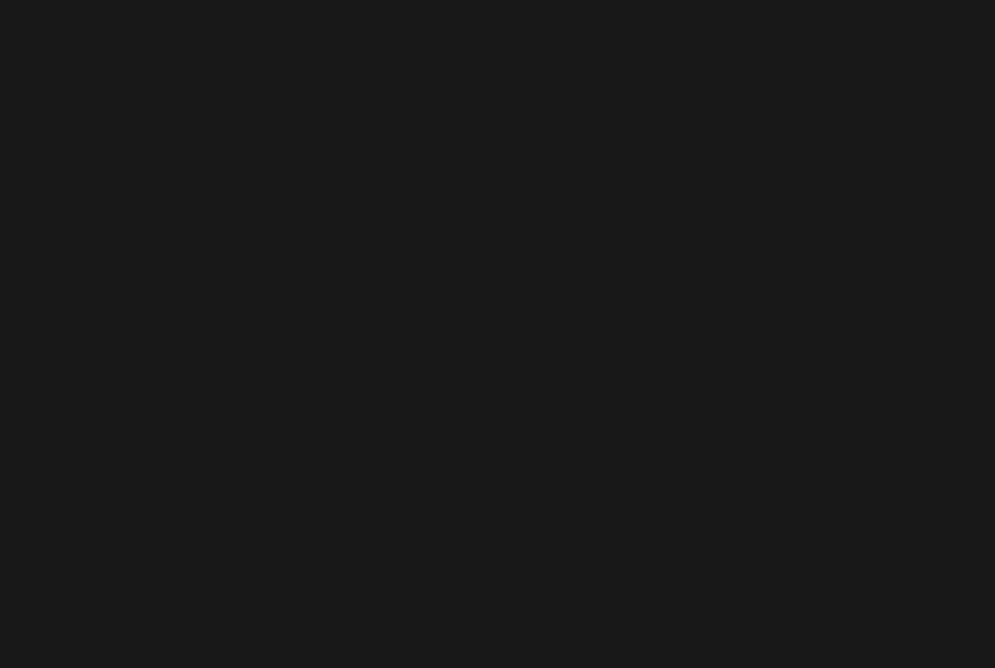
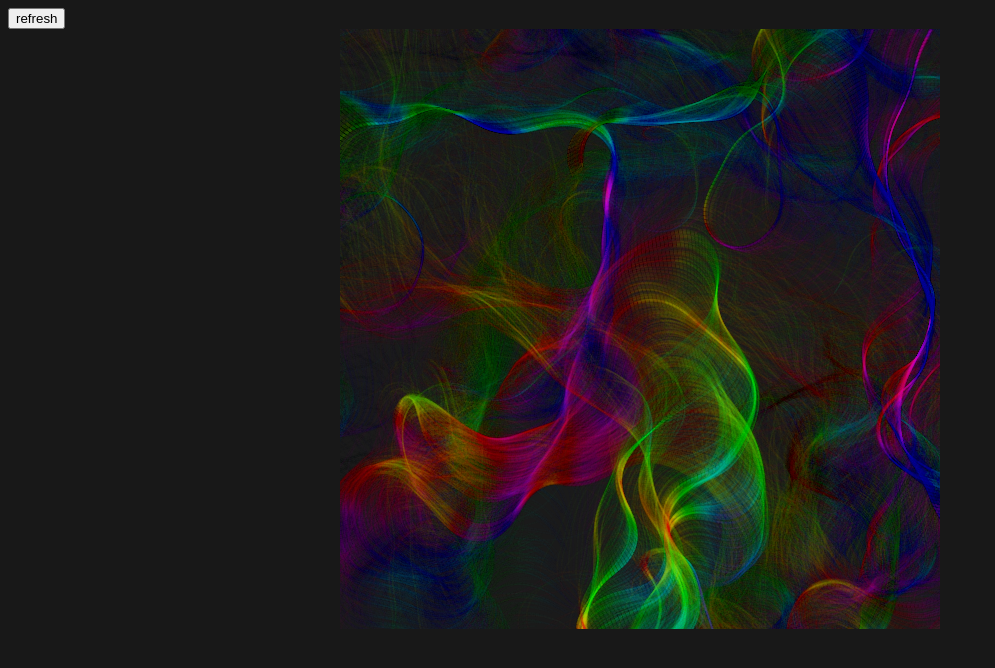
Before and after one commit to Farbfetzen/p5js-sketches, an Angular app: page /sketch/perlin-noise-flow-field in a window 1280 px wide. Before the commit this address led to /. Shown: the top 668 px of the page, without its empty margins (0-995 px from the left). Built offline with nearby package versions, Linux system fonts and the light colour scheme.

Commit message:
Convert perlin-noise-flow-field

```diff
--- a/sketches/perlin-noise-flow-field/style.css
+++ /dev/null
@@ -1,13 +0,0 @@
-html,
-body {
-    height: 100%;
-}
-
-body {
-    background-color: #202020;
-    margin: 0;
-    display: flex;
-    flex-direction: column;
-    justify-content: safe center;
-    align-items: safe center;
-}
--- a/src/app/app.routes.ts
+++ b/src/app/app.routes.ts
@@ -6,6 +6,7 @@ import { LangtonsAntComponent } from "src/app/sketches/langtons-ant/langtons-ant
 import { Noise1dComponent } from "src/app/sketches/noise1d/noise1d.component";
 import { Noise2dHslComponent } from "src/app/sketches/noise2d-hsl/noise2d-hsl.component";
 import { Noise2dComponent } from "src/app/sketches/noise2d/noise2d.component";
+import { PerlinNoiseFlowFieldComponent } from "src/app/sketches/perlin-noise-flow-field/perlin-noise-flow-field.component";
 import { WelcomeComponent } from "src/app/welcome/welcome.component";
 
 export const routes: Routes = [
@@ -19,6 +20,7 @@ export const routes: Routes = [
             { path: "noise1d", component: Noise1dComponent },
             { path: "noise2d", component: Noise2dComponent },
             { path: "noise2dHsl", component: Noise2dHslComponent },
+            { path: "perlin-noise-flow-field", component: PerlinNoiseFlowFieldComponent },
         ],
     },
 ];
--- /dev/null
+++ b/src/app/sketches/perlin-noise-flow-field/particle.ts
@@ -0,0 +1,66 @@
+import p5 from "p5";
+
+export class Particle {
+    position = this.p.createVector(this.p.random(this.p.width), this.p.random(this.p.height));
+    previousPosition = this.position.copy();
+    velocity = this.p.createVector();
+    acceleration = this.p.createVector();
+    maxVelocity = 4;
+    force = this.p.createVector(0.5);
+
+    constructor(
+        private p: p5,
+        private xyOffsetPerPixel: number,
+        private noiseWidth: number,
+        private edgeWrap: boolean,
+    ) {}
+
+    changeDirection(zOffset: number) {
+        const xOffset = (this.position.x * this.xyOffsetPerPixel) / this.noiseWidth;
+        const yOffset = (this.position.y * this.xyOffsetPerPixel) / this.noiseWidth;
+        const n = this.p.noise(xOffset, yOffset, zOffset);
+        const angle = (n * this.p.TWO_PI * this.noiseWidth) % this.p.TWO_PI;
+        this.p.stroke(angle, 1, n, 0.02);
+        this.force.setHeading(angle);
+        this.acceleration.add(this.force);
+    }
+
+    move() {
+        this.velocity.add(this.acceleration);
+        this.velocity.limit(this.maxVelocity);
+        this.previousPosition.set(this.position);
+        this.position.add(this.velocity);
+        this.acceleration.set(0, 0);
+        if (this.edgeWrap) {
+            this.wrapAroundEdges();
+        }
+    }
+
+    /**
+     * Wrap around the edges, meaning if a point leaves the canvas
+     * on one side it reappears on the other.
+     * Can be disabled by setting wrapAroundEdges to false.
+     * This method can cause some artefacts at the edges
+     * because the noise does not wrap around.
+     */
+    wrapAroundEdges() {
+        if (this.position.x > this.p.width) {
+            this.position.x -= this.p.width;
+            this.previousPosition.x = this.position.x;
+        } else if (this.position.x < 0) {
+            this.position.x += this.p.width;
+            this.previousPosition.x = this.position.x;
+        }
+        if (this.position.y > this.p.height) {
+            this.position.y -= this.p.height;
+            this.previousPosition.y = this.position.y;
+        } else if (this.position.y < 0) {
+            this.position.y += this.p.height;
+            this.previousPosition.y = this.position.y;
+        }
+    }
+
+    show() {
+        this.p.line(this.previousPosition.x, this.previousPosition.y, this.position.x, this.position.y);
+    }
+}
--- /dev/null
+++ b/src/app/sketches/perlin-noise-flow-field/perlin-noise-flow-field.component.ts
@@ -0,0 +1,49 @@
+import p5 from "p5";
+
+import { Component } from "@angular/core";
+
+import { SketchComponent } from "src/app/sketch/sketch.component";
+import { Particle } from "src/app/sketches/perlin-noise-flow-field/particle";
+
+@Component({
+    selector: "app-perlin-noise-flow-field",
+    standalone: true,
+    imports: [SketchComponent],
+    template: `<app-sketch [sketchFun]="createSketch" centeredHorizontally="true" />`,
+})
+export class PerlinNoiseFlowFieldComponent {
+    createSketch = (p: p5) => {
+        const xyOffsetPerPixel = 0.01;
+        let zOffset = 0;
+        const zIncrementPerFrame = 0.01;
+        const particles: Particle[] = [];
+        const wrapAroundEdges = false;
+        // Multiply the noise by noiseWidth to widen it and thus the angles.
+        // Otherwise, the force mostly points to the right (PI radians).
+        const noiseWidth = 4;
+
+        p.setup = () => {
+            p.createCanvas(600, 600);
+            p.strokeWeight(2);
+            p.strokeCap(p.SQUARE);
+            p.colorMode(p.HSL, p.TWO_PI, 1, 1, 1);
+            p.background(0.1);
+            p.noiseSeed(p.random(Number.MIN_SAFE_INTEGER, Number.MAX_SAFE_INTEGER));
+            for (let i = 0; i < 5000; i++) {
+                particles[i] = new Particle(p, xyOffsetPerPixel, noiseWidth, wrapAroundEdges);
+            }
+        };
+
+        p.draw = () => {
+            zOffset += zIncrementPerFrame;
+            for (const particle of particles) {
+                particle.changeDirection(zOffset);
+                particle.move();
+                particle.show();
+            }
+            if (p.frameCount >= 600) {
+                p.noLoop();
+            }
+        };
+    };
+}
--- a/src/app/welcome/welcome.component.html
+++ b/src/app/welcome/welcome.component.html
@@ -12,6 +12,17 @@
         <a routerLink="sketch/noise2dHsl">noise2d with HSL</a>
     </dt>
     <dd>Exploring the HSL color space with 2d Perlin noise while trying to get a wide color distribution.</dd>
+
+    <dt>
+        <a routerLink="sketch/perlin-noise-flow-field">Perlin Noise Flow Field</a>
+    </dt>
+    <dd>
+        A Perlin noise flow field based on the video
+        <a href="https://www.youtube.com/watch?v=BjoM9oKOAKY" target="_blank">
+            Coding Challenge #24: Perlin Noise Flow Field
+        </a>
+        by <a href="https://www.youtube.com/@TheCodingTrain" target="_blank">The Coding Train</a>.
+    </dd>
 
     <dt>
         <a routerLink="sketch/colorbands">colorbands</a>
```
Also changed, not shown: sketches/perlin-noise-flow-field/index.html (deleted, +0 -13 lines), sketches/perlin-noise-flow-field/particle.js (deleted, +0 -62 lines), sketches/perlin-noise-flow-field/sketch.js (deleted, +0 -30 lines), sketches/perlin-noise-flow-field/README.md (deleted), 1 other file (tests, documents, lock files or other folders).
